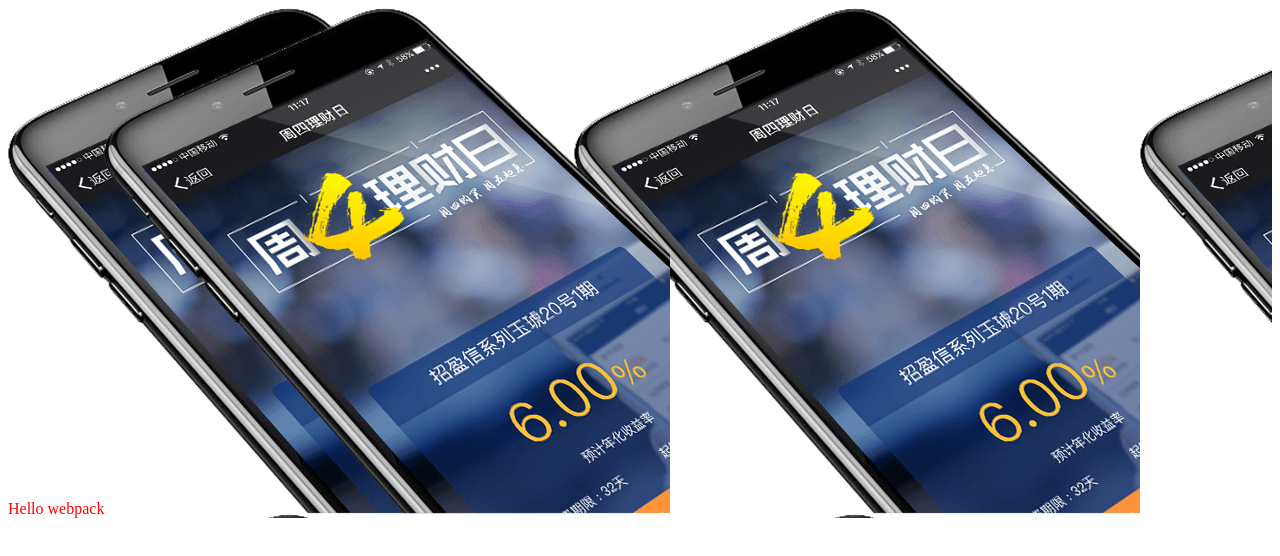
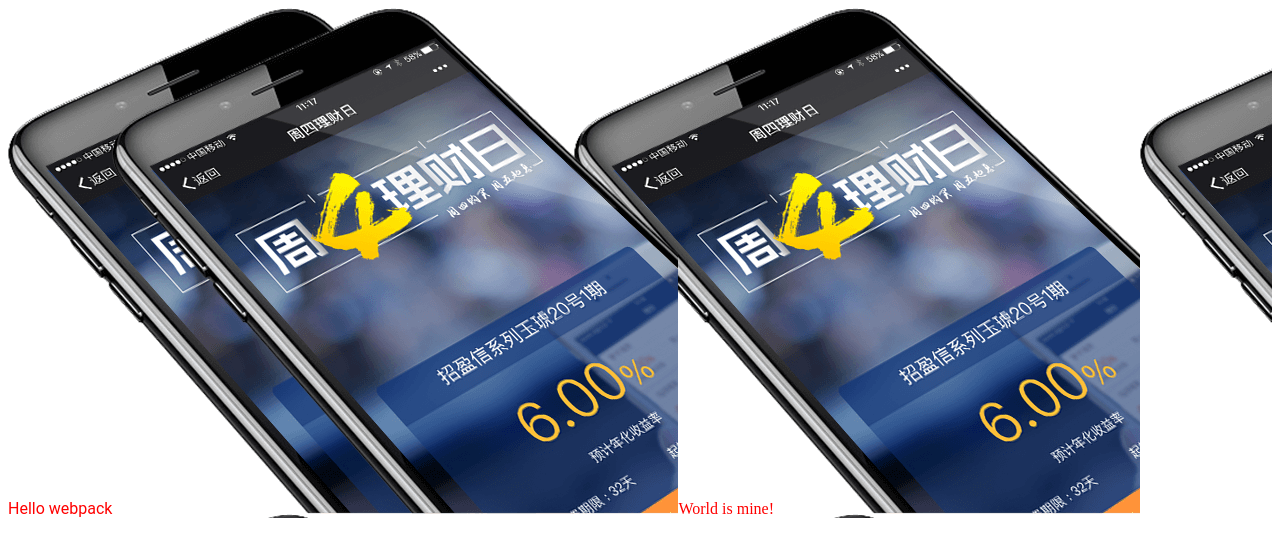
Before and after one commit to bonnielai/webpack1, a website built with webpack: page webpack-demo/demo1/index.html in a window 1280 px wide. Built offline with nearby package versions, Linux system fonts and the light colour scheme.

Commit message:
管理资源-加载字体

```diff
--- a/webpack-demo/src/index.js
+++ b/webpack-demo/src/index.js
@@ -15,6 +15,11 @@
 
     element.appendChild(myIcon);
 
+    var element2 = document.createElement('span');
+    element2.innerHTML = 'World is mine!';
+    element2.classList.add('world');
+    element.appendChild(element2);
+
     return element;
 }
 
--- a/webpack-demo/src/style.css
+++ b/webpack-demo/src/style.css
@@ -1,4 +1,22 @@
+@font-face{
+  font-family: 'Roboto';
+  src: url('./Roboto-Regular.eot') format('eot'),
+       url('./Roboto-Regular.ttf') format('ttf');
+  font-weight: 600;
+  font-style: normal;
+}
+@font-face{
+  font-family: 'Helvetica Light';
+  src: url('./Helvetica LT Light.ttf') format('ttf');
+  font-weight: 600;
+  font-style: normal;
+}
 .hello {
   color: red;
   background: url('./icon.png');
+  font-family: 'Roboto';
 }
+.world {
+  color: red;
+  font-family: 'Helvetica Light';
+}
--- a/webpack-demo/webpack.config.js
+++ b/webpack-demo/webpack.config.js
@@ -20,6 +20,12 @@
                 use: [
                     'file-loader'
                 ]
+            },
+            {
+                test: /\.(woff|woff2|eot|ttf|otf)$/,
+                use: [
+                    'file-loader'
+                ]
             }
         ]
     }
```
Also changed, not shown: webpack-demo/dist/609652483b205868fcf6f1c7bb297b82.ttf (added), webpack-demo/dist/bundle.js, webpack-demo/dist/eb3a16896548357e187cdf87fad257ba.ttf (added), webpack-demo/src/Helvetica LT Light.ttf (added), webpack-demo/src/Roboto-Regular.ttf (added), 2 other files.
